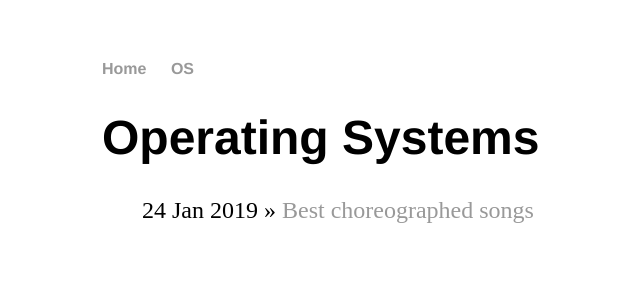
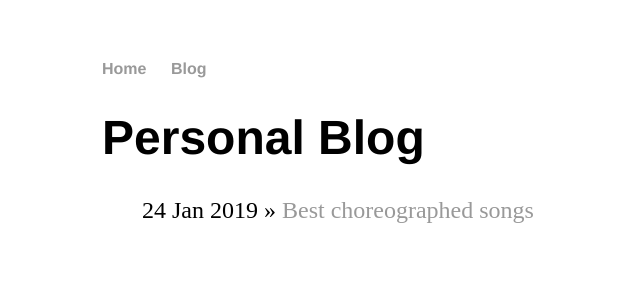
Before and after one commit to joe019/joe019.github.io, a Jekyll site: the page built from blog/index.html, in a window 1280 px wide. Shown: the top 300 px of the page, without its empty margins (90-730 px from the left). Built offline with Jekyll 4.4.1, drawn with Linux system fonts in a browser that asks for light colours.

Commit message:
minor edits

```diff
--- a/_layouts/default.html
+++ b/_layouts/default.html
@@ -9,7 +9,7 @@
 			<nav>
 	    		<ul>
 	        		<li><a href="/">Home</a></li>
-	        		<li><a href="/os">OS</a></li>
+	        		<li><a href="/os">Blog</a></li>
 	    		</ul>
 			</nav>
 			<div class="container">
--- a/blog/index.html
+++ b/blog/index.html
@@ -1,6 +1,6 @@
 ---
 layout: default
-title: Operating Systems
+title: Personal Blog
 ---
 	<h1>{{ page.title }}</h1>
 	<ul class="posts">
```
